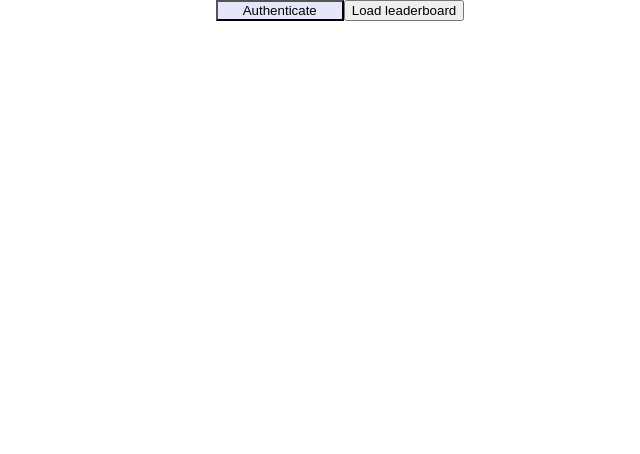
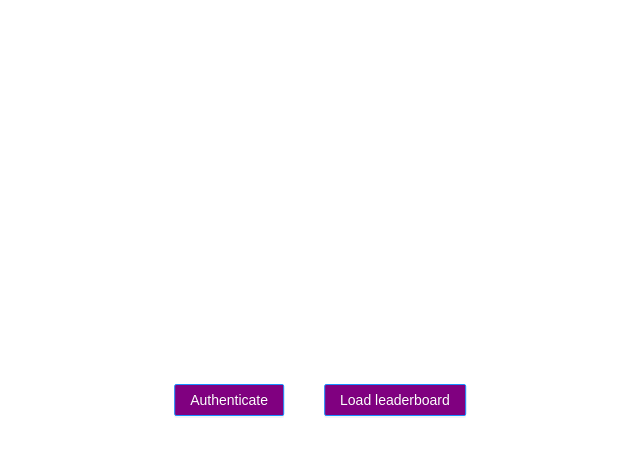
Before and after one commit to smarter23/Github-Org-Dashboard20, a React (Create React App) app: page / in a window 1280 px wide. Shown: the top 454 px of the page, without its empty margins (300-940 px from the left). Built offline with nearby package versions, Linux system fonts and the light colour scheme; no server answers.

Commit message:
Toml update

```diff
--- a/package.json
+++ b/package.json
@@ -5,6 +5,7 @@
   "dependencies": {
     "react": "^16.12.0",
     "react-dom": "^16.12.0",
+    "react-router-dom": "^5.1.2",
     "react-scripts": "0.9.5"
   },
   "devDependencies": {},
--- a/src/App.js
+++ b/src/App.js
@@ -1,17 +1,23 @@
 import React, { Component } from 'react';
+import {Switch, Route, BrowserRouter, Redirect} from 'react-router-dom';
+
 
 import './App.css';
-import Button from './components/button/Button';
-// import LeaderboardChart from './components/chart/leaderboard-chart';
+import Button from './components/button/Buttons';
+import LeaderboardChart from './components/chart/Leaderboard-Chart';
 
 class App extends Component {
 
   render() {
 
     return (
+      // <BrowserRouter>
+
+
+      // </BrowserRouter>
       <div className="App">
         <Button />
-        {/* <LeaderboardChart /> */}
+        <LeaderboardChart />
       </div>
     );
   }
--- /dev/null
+++ b/src/Dashboard.js
@@ -0,0 +1 @@
+import React from 'react';
--- a/src/components/button/Button.css
+++ b/src/components/button/Button.css
@@ -1,6 +1,10 @@
-.authenticate{
-    width: 10vw;
-    height: auto;
-    margin: auto auto;
-    background-color: lavender;
+.authenticate,.load{
+    background-color: purple;
+    margin-right: 40px;
 }
+.buttons{
+    position: absolute;
+    top: 50%;
+    left: 50%;
+    transform: translate(-50%,-50%);
+}
--- a/src/components/button/Button.js
+++ b/src/components/button/Buttons.js
@@ -1,9 +1,11 @@
 import React , {Component} from 'react';
 
+import { Button } from 'antd';
+import 'antd/dist/antd.css';
+
 import './Button.css';
-import '../chart/leaderboard-chart';
 
-class Button extends Component {
+class Buttons extends Component {
 
     constructor(props) {
         super(props);
@@ -16,12 +18,14 @@ class Button extends Component {
 
       render(){
           return (
-                <div>
-                <button className="authenticate" onClick = {() =>
+                <div className="buttons">
+                <Button type ="primary" className="authenticate" onClick = {() =>
                 fetch("https://dscinfo.herokuapp.com/oauth",{
-                    mode:'no-cors',
+                    // mode:'no-cors',
                     headers: {
-                        "Access-Control-Allow-Origin": "*"
+                        "Access-Control-Allow-Origin": "*",
+                        'Content-Type': 'application/json',
+                        'Accept': 'application/json'
                     }
                 }
                 )
@@ -40,11 +44,15 @@ class Button extends Component {
                     }
                 ) }>
                     Authenticate
-                </button>
+                </Button>
 
-                <button className="load" onClick = {() =>
+                <Button type ="primary" className="load" onClick = {() =>
                     fetch("http://dscinfo.herokuapp.com/leaderboard?org=GDGVIT",{
                     method:"get",
+                    headers : {
+                        'Content-Type': 'application/json',
+                        'Accept': 'application/json'
+                       },
                     credentials:"include",
                     mode:"cors"
                     })
@@ -59,11 +67,11 @@ class Button extends Component {
                         }
                     ) }>Load leaderboard
 
-                </button>
+                </Button>
             </div>
           )
       }
 
 }
 
-export default Button;
+export default Buttons;
--- /dev/null
+++ b/src/components/chart/Leaderboard-Chart/index.js
@@ -0,0 +1,15 @@
+import React, {Component} from 'react';
+import draw from './vis';
+class Chart extends Component {
+    componentDidMount() {
+        draw(this.props);
+    }
+
+    render() {
+        return (
+            <div className='bubble-barchart'/>
+        )
+    }
+}
+
+export default Chart;
--- /dev/null
+++ b/src/components/chart/Leaderboard-Chart/leaderboard.json
@@ -0,0 +1,24 @@
+{
+    "payload": {
+        "Angad Sharma": 38096,
+        "root": 7632,
+        "Kush Choudhary": 4899,
+        "L04DB4L4NC3R": 5807,
+        "dependabot-preview[bot]": 163,
+        "Md Hishaam Akhtar": 13626,
+        "mdhishaamakhtar": 18,
+        "Ubaid Usmani": 557632,
+        "sAVItar02": 2336,
+        "Prakhar Soni": 6049,
+        "prakhar0912": 270,
+        "SaurusXI": 3128,
+        "Shantanu Verma": 40,
+        "D-E-F-E-A-T": 1599,
+        "ATechnoHazard": 35360,
+        "Rithik Jain": 174,
+        "mayankkumar2": 145,
+        "Pragati1610": 79,
+        "Roidujeu": 104,
+        "Ayush Priya": 4830
+    }
+}
--- /dev/null
+++ b/src/components/chart/Leaderboard-Chart/vis.js
@@ -0,0 +1,10 @@
+import * as d3 from 'd3';
+import './leaderboard.json';
+
+const draw = (props) => {
+    d3.json('../leaderboard.json')
+    .then(data => data.text())
+    .then(text => console.log(text))
+}
+
+export default draw;
--- a/src/components/chart/leaderboard-chart.js
+++ /dev/null
@@ -1,11 +0,0 @@
-import React from 'react';
-
-import * as d3 from 'd3';
-
-const Chart = (props) => {
-    d3.json('./leaderboard.json').then(function(data){
-        console.log(data)
-    })
-}
-
-export default Chart;
--- a/src/components/chart/leaderboard.json
+++ /dev/null
@@ -1,5 +0,0 @@
-{"status": 200, "message": "OK", "payload": {"Angad Sharma": 38096, "root": 7632, "Kush Choudhary": 4899,
-    "L04DB4L4NC3R": 5807, "dependabot-preview[bot]": 163, "Md Hishaam Akhtar": 13626, "mdhishaamakhtar": 18, "Ubaid Usmani":
-    557632, "sAVItar02": 2336, "Prakhar Soni": 6049, "prakhar0912": 270, "SaurusXI": 3128, "Shantanu Verma": 40,
-    "D-E-F-E-A-T": 1599, "ATechnoHazard": 35360, "Rithik Jain": 174, "mayankkumar2": 145, "Pragati1610": 79, "Roidujeu":
-    104, "Ayush Priya": 4830}}
```
Also changed, not shown: 1 other file (tests, documents, lock files or other folders).
